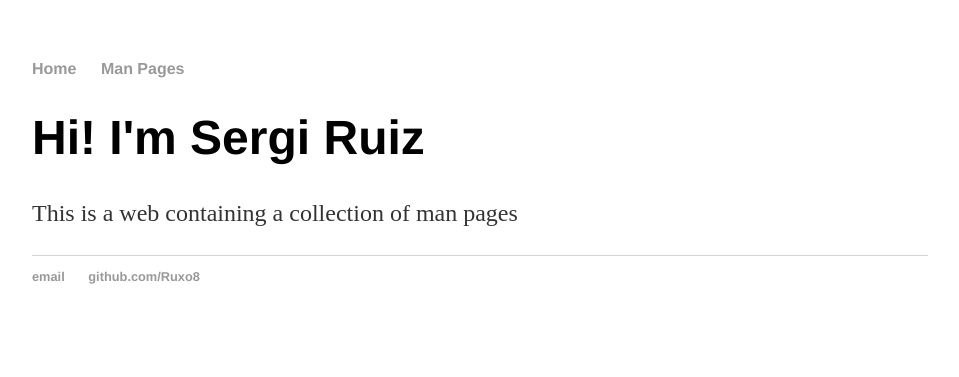
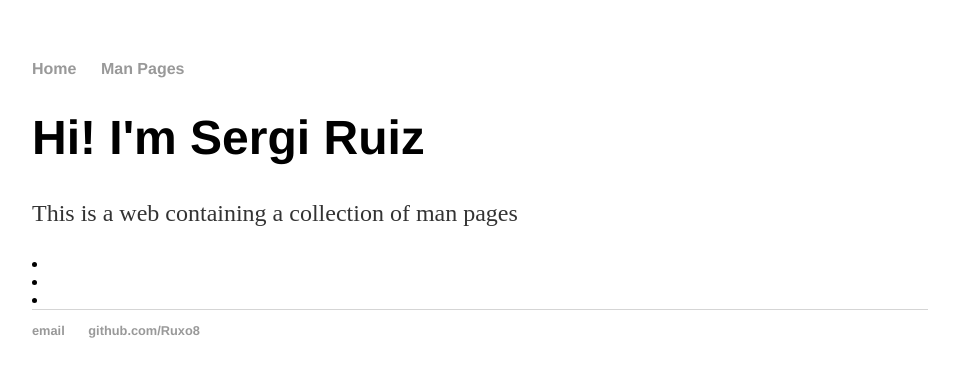
Before and after one commit to Galis14/Ruxo8.github.io, a Jekyll site: the page built from index.html, in a window 1280 px wide. Shown: the top 377 px of the page, without its empty margins (160-1119 px from the left). Built offline with Jekyll 4.4.1, drawn with Linux system fonts in a browser that asks for light colours.

Commit message:
Update index.html

```diff
--- a/index.html
+++ b/index.html
@@ -5,4 +5,9 @@ title: Hank Quinlan, Horrible Cop
 <div class="blurb">
   <h1>Hi! I'm Sergi Ruiz</h1>
   <p>This is a web containing a collection of man pages</p>
+  {% for page in site.man_pages limit:3 %}
+      <li>
+        <a href="{{ man_pages.url }}">{{ man_pages.title }}</a>
+      </li>
+{% endfor %}
 </div><!-- /.blurb -->
```
